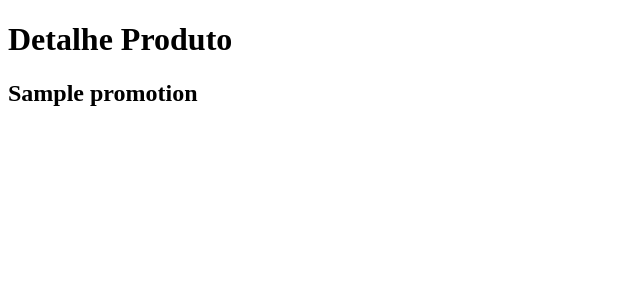
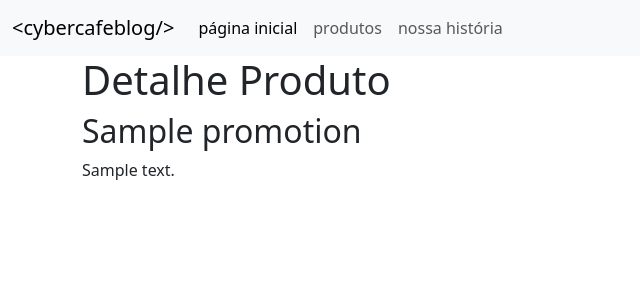
Before and after one commit to crespo/lab-prog-04, a Python web app: template promotions/templates/promotions/detail_promotion.html in a window 1280 px wide. Shown: the top 300 px of the page, without its empty margins (0-640 px from the left). Run offline with Jinja, Linux system fonts and the light colour scheme; the template is opened without the code that fills it: most values are stand-ins (such as "Sample title", 1, 10 or a date in 2020).

Commit message:
aula 250217

```diff
--- a/promotions/templates/promotions/detail_promotion.html
+++ b/promotions/templates/promotions/detail_promotion.html
@@ -1,16 +1,13 @@
 <!DOCTYPE html>
 <html lang="en">
-<head>
-    <meta charset="UTF-8">
-    <meta name="viewport" content="width=<device-width>, initial-scale=1.0">
-    <title>Document</title>
-</head>
-<body>
-    <main>
-        <div class="container">
-            <h1>Detalhe Produto</h1>
-            <h2>{{ promotion.title }}</h2>
-        </div>
-    </main>
-</body>
-</html>
+{% extends 'base.html' %}
+{% block titlechange %}
+{{ promotion.title }}
+{% endblock %}
+{% block content %}
+    <div class="container">
+        <h1>Detalhe Produto</h1>
+        <h2>{{ promotion.title }}</h2>
+	<p>{{ promotion.description }}</p>
+     </div>
+{% endblock %}
--- /dev/null
+++ b/templates/base.html
@@ -0,0 +1,38 @@
+<!DOCTYPE html>
+<html lang="en">
+<head>
+    <meta charset="UTF-8">
+    <meta name="viewport" content="width=device-width, initial-scale=1.0">
+    <title>{% block titlechange %}Test{% endblock %}</title>
+    <link href="https://cdn.jsdelivr.net/npm/bootstrap@5.3.3/dist/css/bootstrap.min.css" rel="stylesheet" integrity="sha384-QWTKZyjpPEjISv5WaRU9OFeRpok6YctnYmDr5pNlyT2bRjXh0JMhjY6hW+ALEwIH" crossorigin="anonymous">
+</head>
+<body>
+    <nav class="navbar navbar-expand-lg bg-body-tertiary">
+        <div class="container-fluid">
+            <a class="navbar-brand" href="#">&lt;cybercafeblog&#47;&gt;</a>
+            <button class="navbar-toggler" type="button" data-bs-toggle="collapse" data-bs-target="#navbarNav" aria-controls="navbarNav" aria-expanded="false" aria-label="Toggle navigation">
+            <span class="navbar-toggler-icon"></span>
+            </button>
+            <div class="collapse navbar-collapse" id="navbarNav">
+            <ul class="navbar-nav">
+                <li class="nav-item">
+                <a class="nav-link active" aria-current="page" href="#">página inicial</a>
+                </li>
+                <li class="nav-item">
+                <a class="nav-link" href="#">produtos</a>
+                </li>
+                <li class="nav-item">
+                <a class="nav-link" href="#">nossa história</a>
+                </li>
+                <li class="nav-item" style="display:none">
+                <a class="nav-link disabled" aria-disabled="true">Disabled</a>
+                </li>
+            </ul>
+            </div>
+        </div>
+    </nav>
+    <main>
+        {% block content %}{% endblock %}
+    </main>
+</body>
+</html>
```
Also changed, not shown: templates/index.html (deleted, +0 -11 lines).
